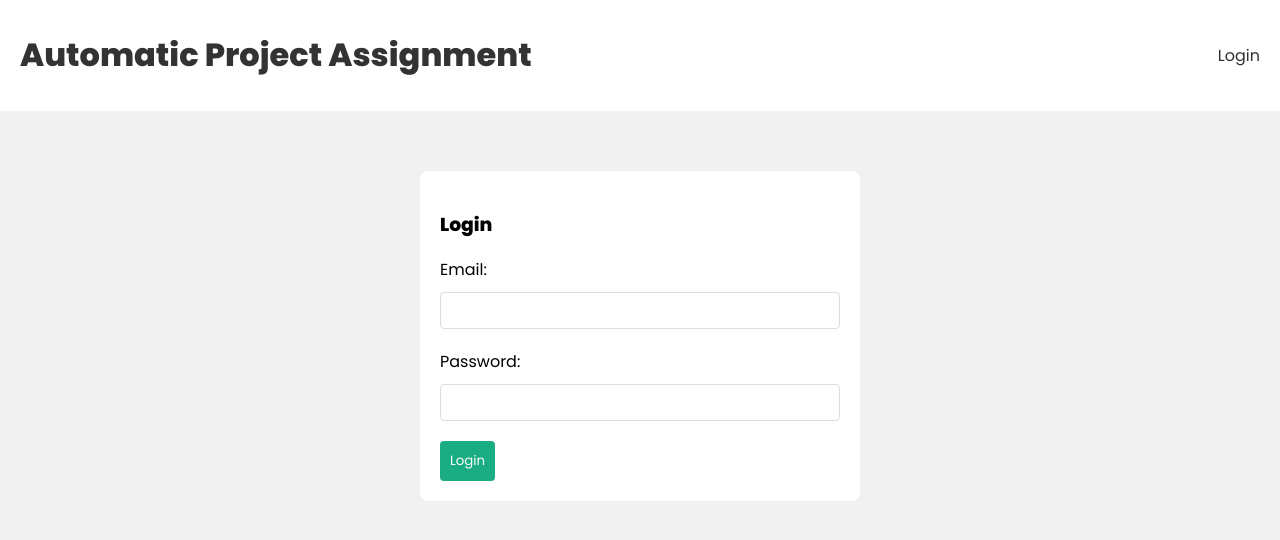
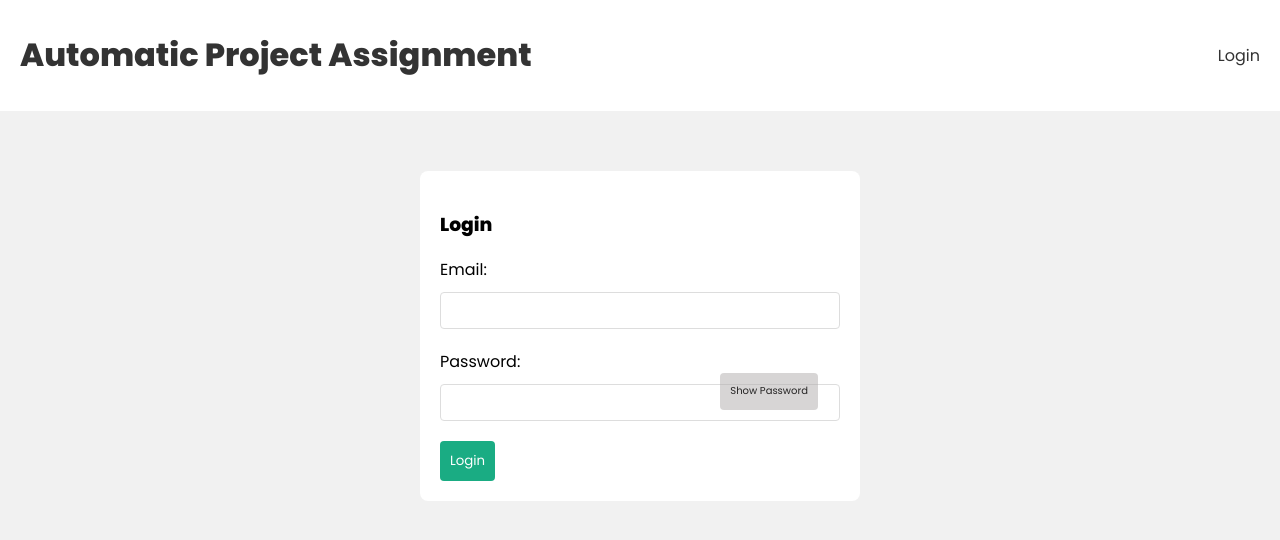
Before and after one commit to FYP-S4-34-32/Auto-Project-Assignment, a React (Create React App) app in the folder Code/frontend/: page /login in a window 1280 px wide. Shown: the top 540 px of the page. Built offline with nearby package versions, Linux system fonts and the light colour scheme.

Commit message:
added password toggle button

```diff
--- a/Code/frontend/src/index.css
+++ b/Code/frontend/src/index.css
@@ -133,9 +133,10 @@ form.signup, form.login, form.adminLoginForm, form.superAdminLoginForm {
 .showPwBtn {
   height: 36.8px;
   position: absolute;
-  top: 46.7%;
-  right: 37.6%;
+  top: 46.6%;
+  right: 36.1%;
   color: rgb(37, 36, 36);
   background-color: rgba(178, 175, 175, 0.517);
   font-size: x-small;
+  border-color: transparent;
 }
--- a/Code/frontend/src/pages/Login.js
+++ b/Code/frontend/src/pages/Login.js
@@ -10,6 +10,7 @@ const Login = () => {
     const [email, setEmail] = useState('')
     const [password, setPassword] = useState('')
     const { login, error, isLoading } = useLogin() // from useLogin.js in the hooks folder
+    const [passwordShown, setShowPassword] = useState(false); // show password
 
     const handleSubmit = async (e) => {
         // prevent refresh upon submit
@@ -19,6 +20,12 @@ const Login = () => {
         await login(email, password)
     }
 
+    // show Password toggle
+    const showPassword = () => {
+        // When the handler is invoked
+        // inverse the boolean state of passwordShown
+        setShowPassword(!passwordShown);
+    };
     // return a template - login form
     return (
         <form className="login" onSubmit={handleSubmit}>
@@ -35,6 +42,7 @@ const Login = () => {
                 onChange={(e) => {setPassword(e.target.value)}} // set password to the value of the target input field
                 value={password} // reflect change in password state
             />
+            <button className="showPwBtn" onClick={showPassword}>Show Password</button>
 
             <button disabled={ isLoading }>Login</button> {/*prevent button from being clicked while page is loading*/}
             {error && <div className="error">{ error }</div>}
```
